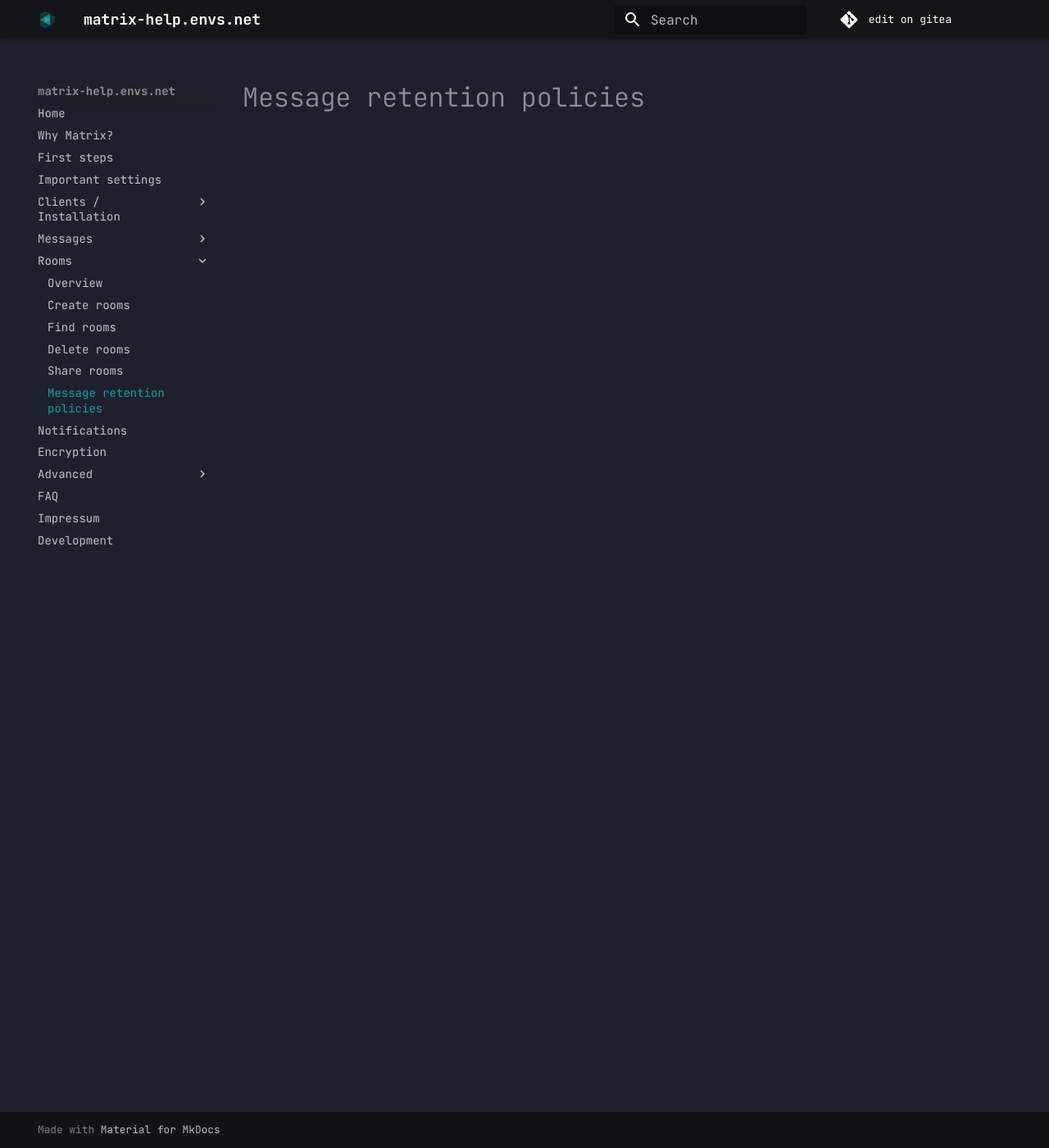
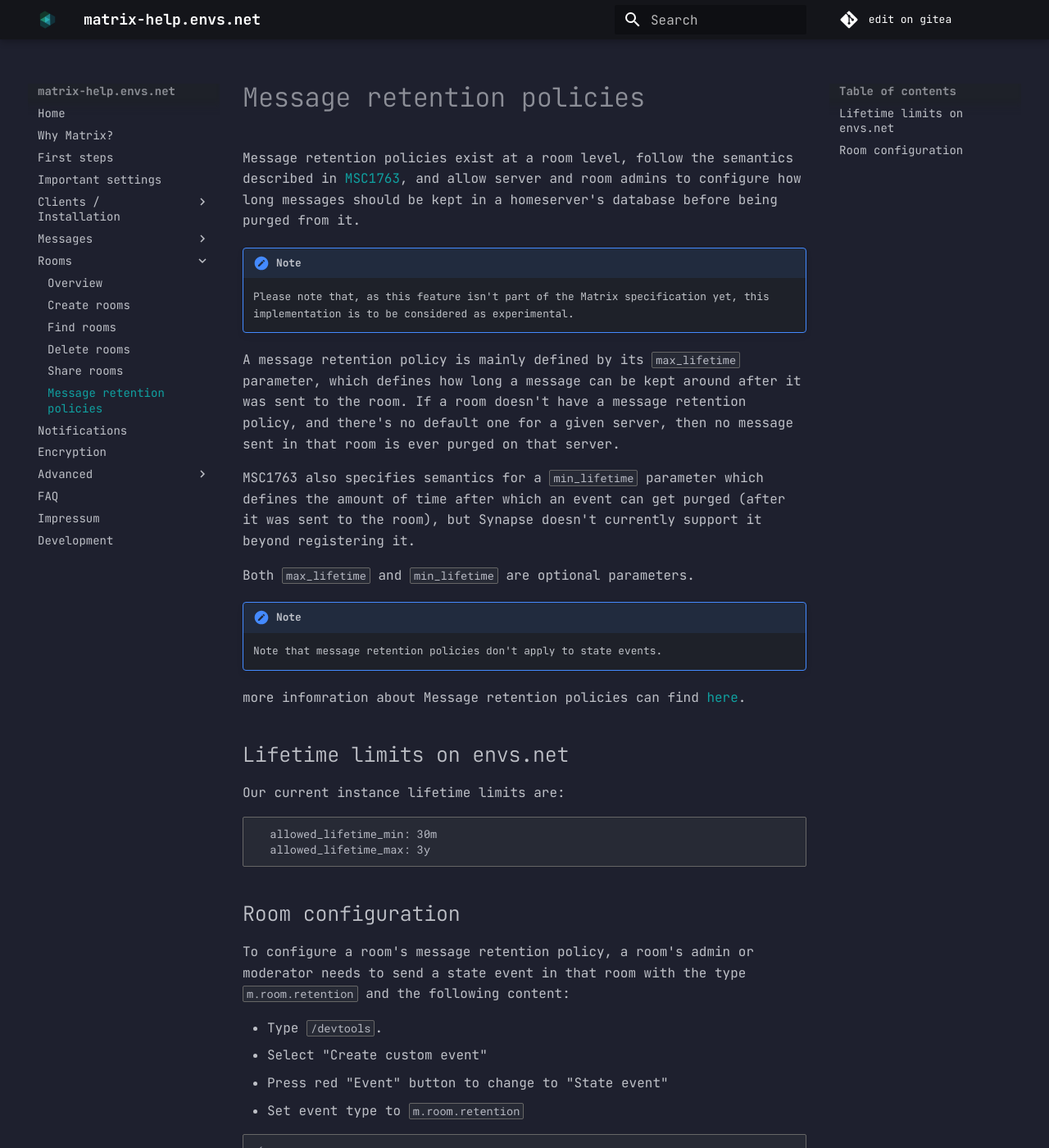
Before and after one commit to envs-net/matrix-doc, an MkDocs documentation site: the page built from docs/rooms/retention_policies.md, in a window 1280 px wide and 1400 px high. Shown: the whole window at 82% size. Built offline with MkDocs 1.6.1 and Material for MkDocs 9.7.7, drawn with Linux system fonts in a browser that asks for light colours; some of the changed text lies outside the part shown.

Commit message:
add rooms/retention_policies.md

````diff
--- a/docs/rooms/retention_policies.md
+++ b/docs/rooms/retention_policies.md
@@ -4,3 +4,58 @@ date: 2021-08-03T20:30:00+02:00
 ---
 
 # Message retention policies
+
+Message retention policies exist at a room level, follow the semantics described in [MSC1763](https://github.com/matrix-org/matrix-doc/blob/matthew/msc1763/proposals/1763-configurable-retention-periods.md), and allow server and room admins to configure how long messages should be kept in a homeserver's database before being purged from it.
+
+!!! note
+	Please note that, as this feature isn't part of the Matrix specification yet, this implementation is to be considered as experimental.
+
+A message retention policy is mainly defined by its `max_lifetime` parameter, which defines how long a message can be kept around after it was sent to the room. If a room doesn't have a message retention policy, and there's no default one for a given server, then no message sent in that room is ever purged on that server.
+
+MSC1763 also specifies semantics for a `min_lifetime` parameter which defines the amount of time after which an event can get purged (after it was sent to the room), but Synapse doesn't currently support it beyond registering it.
+
+Both `max_lifetime` and `min_lifetime` are optional parameters.
+
+!!! note
+	Note that message retention policies don't apply to state events.
+
+more infomration about Message retention policies can find [here](https://github.com/matrix-org/synapse/blob/master/docs/message_retention_policies.md).
+
+## Lifetime limits on envs.net
+
+Our current instance lifetime limits are:
+
+```yaml
+  allowed_lifetime_min: 30m
+  allowed_lifetime_max: 3y
+```
+
+## Room configuration
+
+To configure a room's message retention policy, a room's admin or
+moderator needs to send a state event in that room with the type
+`m.room.retention` and the following content:
+
+* Type `/devtools`.
+* Select "Create custom event"
+* Press red "Event" button to change to "State event"
+* Set event type to `m.room.retention`
+
+```json
+{
+    "max_lifetime": ...
+}
+```
+
+Press `Send`
+
+In this event's content, the `max_lifetime` parameter has the same
+meaning as previously described, and needs to be expressed in
+milliseconds. The event's content can also include a `min_lifetime`
+parameter, which has the same meaning and limited support as previously
+described.
+
+!!! note
+	Note that over every server in the room, only the ones with support for
+	message retention policies will actually remove expired events. This
+	support is currently not enabled by default in Synapse.
````
